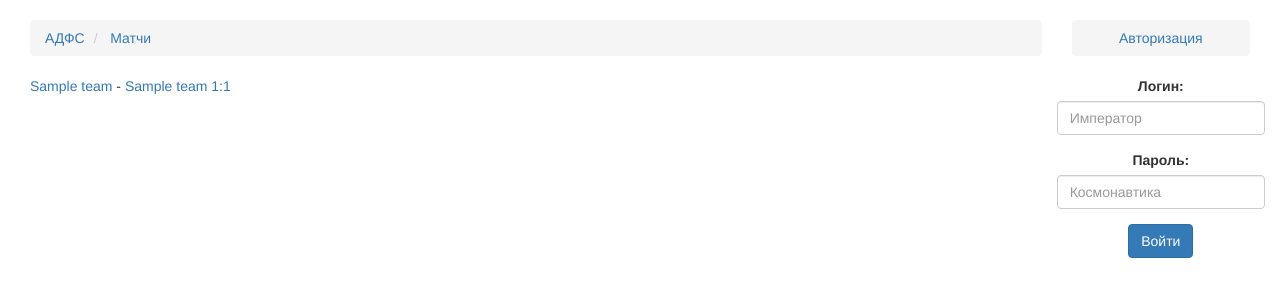
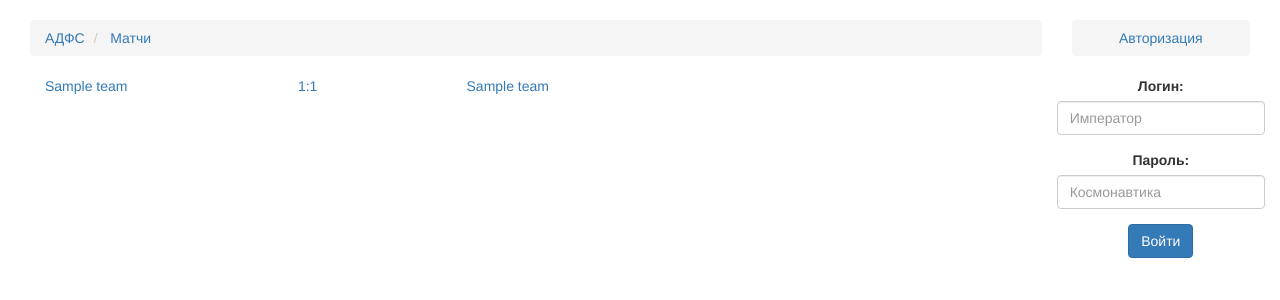
Before and after one commit to Imperat/ADFS_managers, a Django app: page /logic/match/ in a window 1280 px wide. Shown: the part 52-352 px from the top of the page. Run offline with Django 3.2, Linux system fonts and the light colour scheme; tables that the repository leaves empty hold one stand-in row (values such as "Sample post"); some libraries are stand-ins or nearby versions.

Commit message:
Use media objects for list of matchs

```diff
--- a/templates/teamlogic/match_set.html
+++ b/templates/teamlogic/match_set.html
@@ -8,8 +8,18 @@
   </ul>
 
   {% for match in matches %}
-    <a href="{{match.home.get_absolute_url}}">{{ match.home }}</a> - <a href="{{match.away.get_absolute_url}}">{{ match.away }}</a>
-    <a href="{{match.get_absolute_url}}"> {{ match.home_goal }}:{{ match.away_goal }} </a>
-    <br>
+    <div class="media">
+      <div class="media-body">
+        <div class="col-xs-3">
+          <a href="{{match.home.get_absolute_url}}">{{ match.home }}</a>
+        </div>
+        <div class="col-xs-2">
+          <a href="{{match.get_absolute_url}}">{{ match.home_goal }}:{{ match.away_goal }}</a>
+        </div>
+        <div class="col-xs-3">
+          <a href="{{match.away.get_absolute_url}}">{{ match.away }}</a>
+        </div>
+      </div>
+    </div>
   {% endfor %}
 {% endblock %}
```
